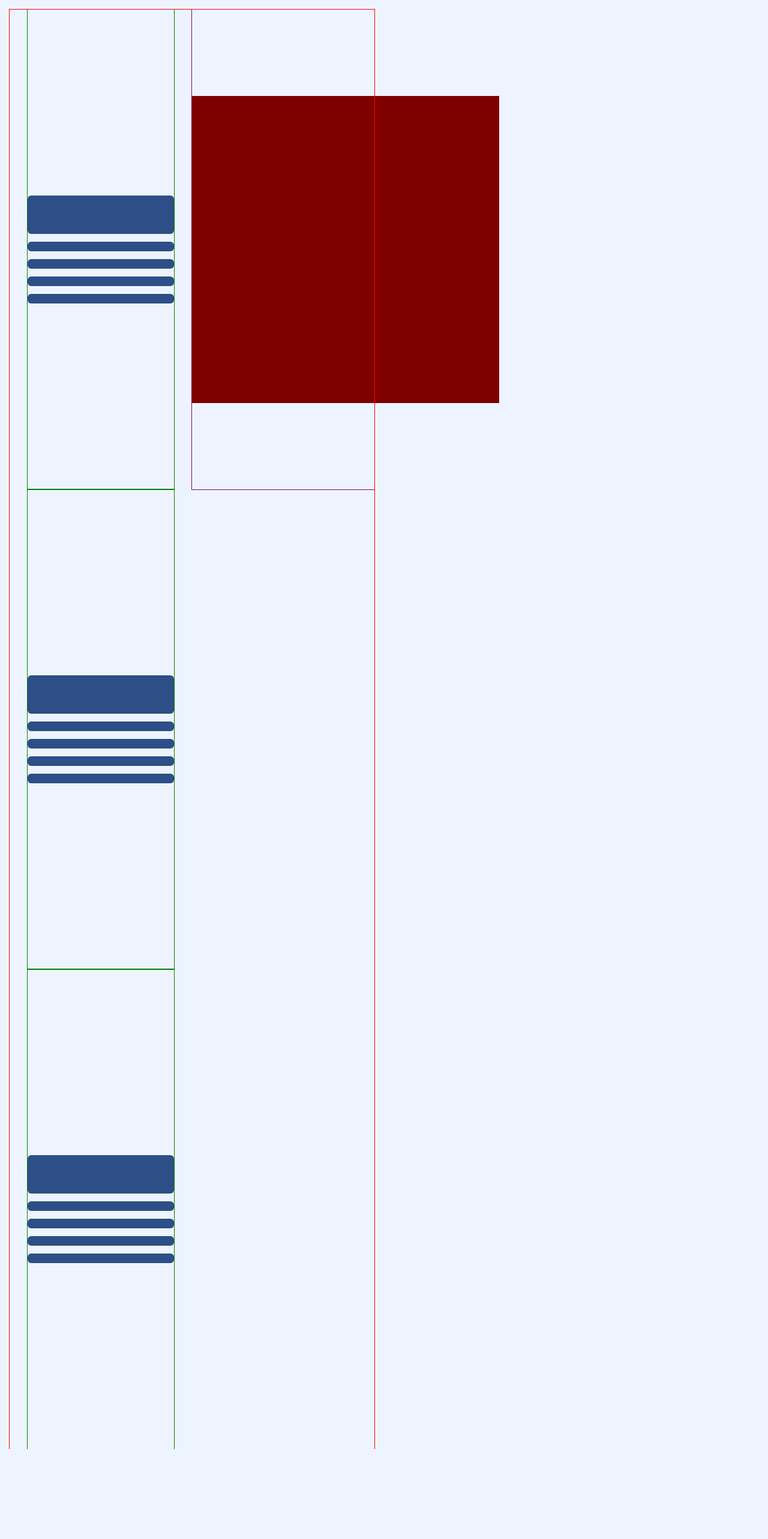
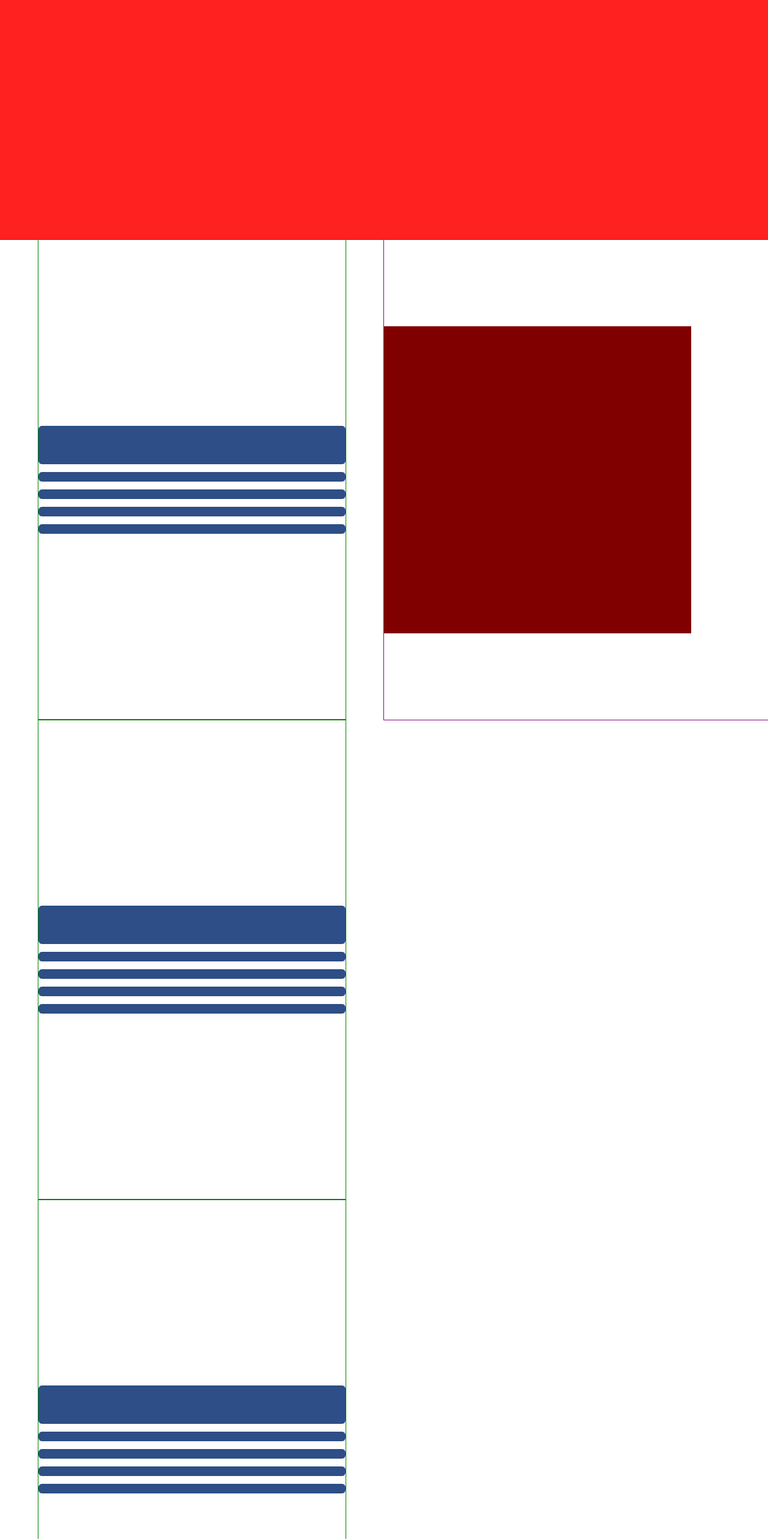
Before and after one commit to malikkotb/matteo, a Next.js app: page /mini in a window 1280 px wide. Shown: the top 2566 px of the page at 60% size. Before the commit the page ends 2416 px from the top, so only its background shows below. Built offline with nearby package versions, Linux system fonts and the light colour scheme.

Commit message:
gsap scrolltrigger

```diff
--- a/app/globals.css
+++ b/app/globals.css
@@ -2,6 +2,10 @@
 @tailwind components;
 @tailwind utilities;
 
+body {
+  margin: 0;
+}
+
 .relative::-webkit-scrollbar {
     display: none;
   }
--- a/app/mini/page.js
+++ b/app/mini/page.js
@@ -1,13 +1,72 @@
+"use client";
 import SceneCanvas from "../../components/SceneCanvas";
-import InfoScroll from "../../components/InfoScroll";
+import gsap from "gsap";
+import React, { useState, useEffect, useRef } from "react";
+import styles from "./styles.module.css";
+
+import { ScrollTrigger } from "gsap/ScrollTrigger";
 
 export default function page() {
+  useEffect(() => {
+    gsap.registerPlugin(ScrollTrigger);
+    ScrollTrigger.create({
+      trigger: ".gallery",
+      start: "top top",
+      end: "bottom bottom",
+      pin: ".right",
+    });
+  }, []);
+
   return (
-    <div className="flex w-screen h-screen">
+    <div>
+      <div className={styles.spacer}></div>
       {/* <div className="w-1/2 overflow-hidden">
         <SceneCanvas source={"/mini.glb"} />
       </div> */}
-      <InfoScroll />
+
+      <div className={styles.gallery}>
+        <div className={styles.left}>
+          <div className={styles.detailsWrapper}>
+            <div className={styles.details}>
+              <div className={styles.headline}></div>
+              <div className={styles.text}></div>
+              <div className={styles.text}></div>
+              <div className={styles.text}></div>
+              <div className={styles.text}></div>
+            </div>
+
+            <div className={styles.details}>
+              <div className={styles.headline}></div>
+              <div className={styles.text}></div>
+              <div className={styles.text}></div>
+              <div className={styles.text}></div>
+              <div className={styles.text}></div>
+            </div>
+
+            <div className={styles.details}>
+              <div className={styles.headline}></div>
+              <div className={styles.text}></div>
+              <div className={styles.text}></div>
+              <div className={styles.text}></div>
+              <div className={styles.text}></div>
+            </div>
+          </div>
+        </div>
+
+        <div className={styles.right}>
+          <div className={styles.photos}></div>
+        </div>
+      </div>
+      <div className={styles.spacer}></div>
+      <div className={styles.spacer}></div>
+      <div className={styles.spacer}></div>
+
     </div>
   );
 }
+
+{
+  /* <div className="spacer"></div>
+      <div className="spacer"></div>
+      <div className="spacer"></div> */
+}
--- a/components/test.css
+++ b/app/mini/styles.module.css
@@ -1,11 +1,11 @@
-body {
-	background:#EEF4FF;
+/* body {
 	margin:0;
-}
+} */
 
 .spacer {
 	width:100%;
 	height:50vh;
+
     background: #ff0000df;
 
 }
@@ -25,7 +25,6 @@ body {
 	height:1em;
 	width:100%;
 }
-
 
 .gallery {
   display:flex;
--- a/components/InfoScroll.js
+++ /dev/null
@@ -1,67 +0,0 @@
-"use client";
-import gsap from "gsap";
-import React, { useState, useLayoutEffect, useRef } from "react";
-import styles from "./test.css";
-
-import { ScrollTrigger } from "gsap/ScrollTrigger";
-
-// useLayoutEffect(() => {
-//   gsap.registerPlugin(ScrollTrigger);
-
-// }, []);
-// gsap.registerPlugin(ScrollTrigger);
-
-export default function InfoScroll() {
-//   ScrollTrigger.create({
-//     trigger: ".gallery",
-//     start: "top top",
-//     end: "bottom bottom",
-//     pin: ".right",
-//   });
-
-  return (
-    <div className="w-1/2 p-4">
-      {/* <div className="spacer"></div> */}
-
-      {/* <div className='flex justify-center text-5xl'>Mini</div> */}
-
-      <div className="gallery">
-        <div className="left">
-          <div className="detailsWrapper">
-            <div className="details">
-              <div className="headline"></div>
-              <div className="text"></div>
-              <div className="text"></div>
-              <div className="text"></div>
-              <div className="text"></div>
-            </div>
-
-            <div className="details">
-              <div className="headline"></div>
-              <div className="text"></div>
-              <div className="text"></div>
-              <div className="text"></div>
-              <div className="text"></div>
-            </div>
-
-            <div className="details">
-              <div className="headline"></div>
-              <div className="text"></div>
-              <div className="text"></div>
-              <div className="text"></div>
-              <div className="text"></div>
-            </div>
-          </div>
-        </div>
-
-        <div className="right">
-          <div className="photos"></div>
-        </div>
-      </div>
-
-      {/* <div className="spacer"></div>
-      <div className="spacer"></div>
-      <div className="spacer"></div> */}
-    </div>
-  );
-}
```
